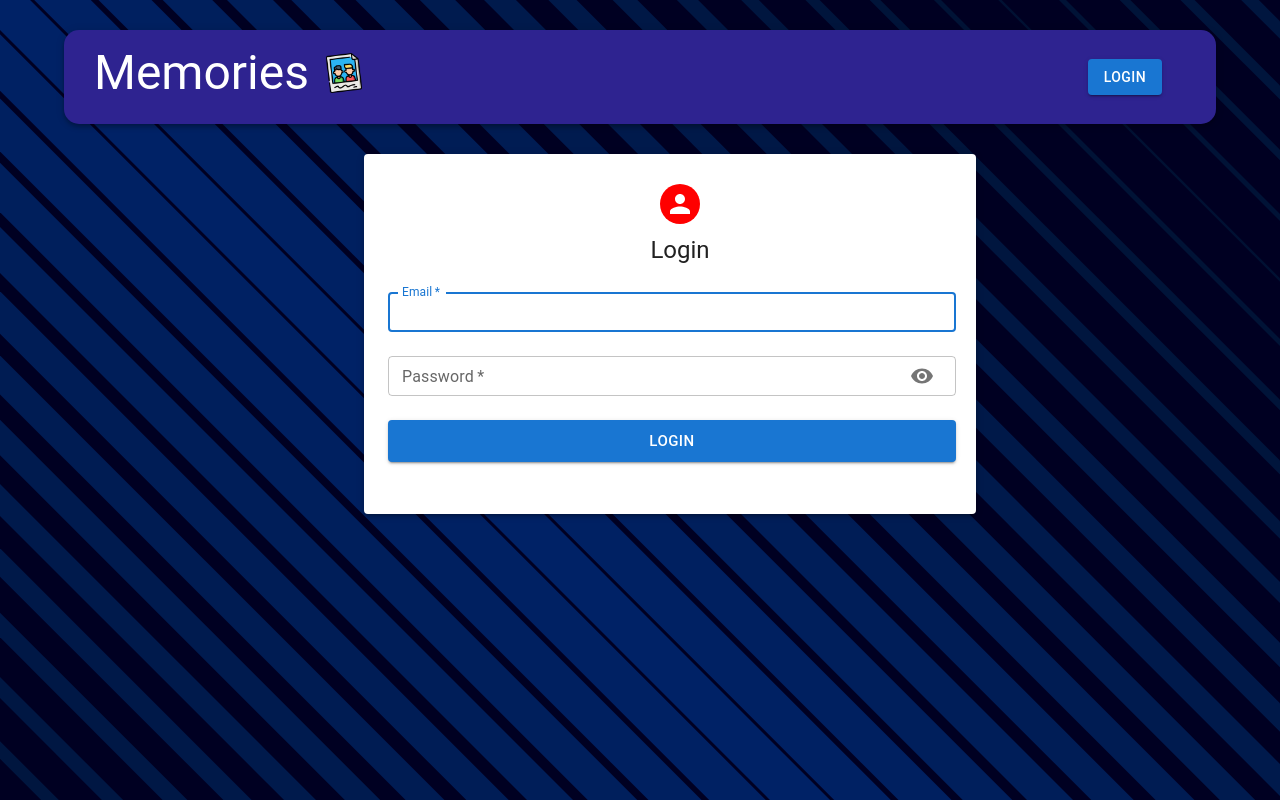
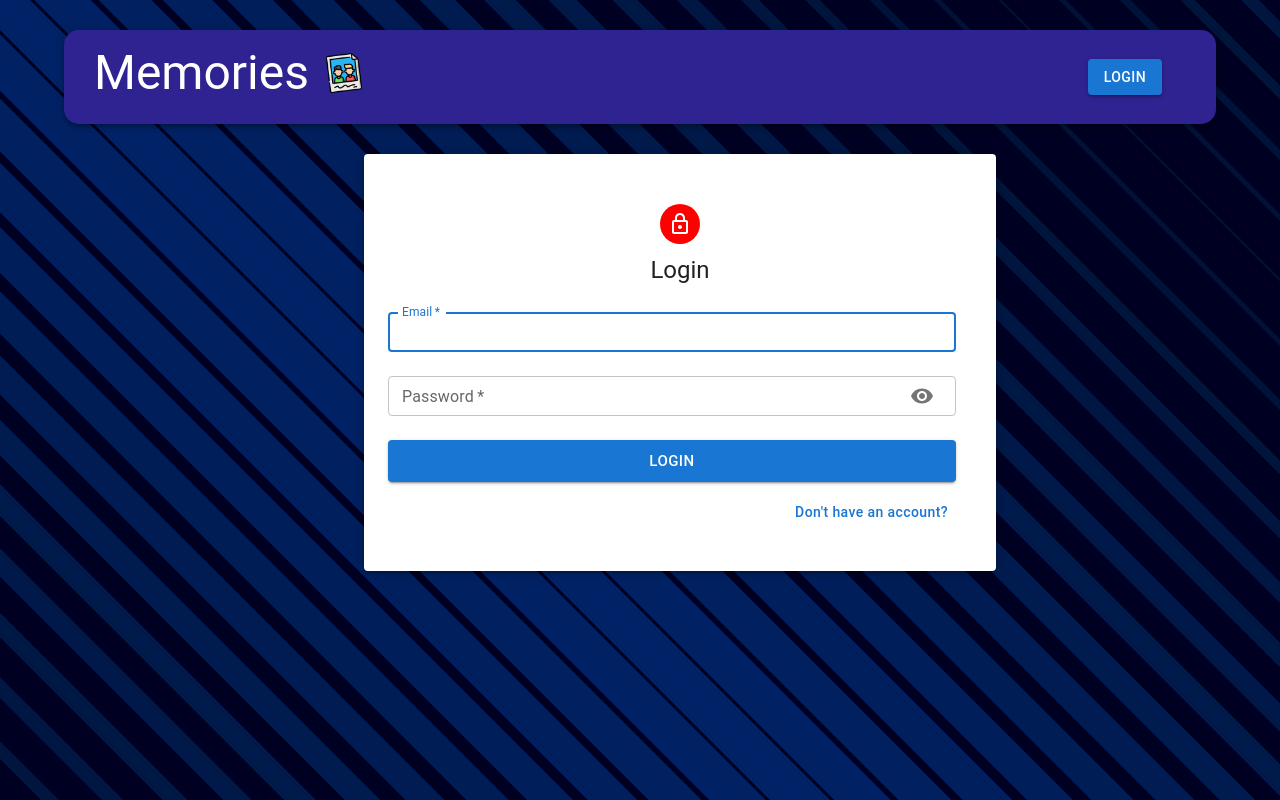
Before and after one commit to imfranz25/memories-app, a React (Create React App) app in the folder client/: page /auth in a window 1280 px wide. Built offline with nearby package versions, Linux system fonts and the light colour scheme.

Commit message:
fix: fix style bug with common names -> apply filename identifier

```diff
--- a/client/src/components/Auth/Auth.js
+++ b/client/src/components/Auth/Auth.js
@@ -1,19 +1,25 @@
 // Modules
 import { Container, Avatar, Paper, Grid, Typography, Button } from '@mui/material';
+import LockOutlinedIcon from '@mui/icons-material/LockOutlined';
+import AccountCircleOutlinedIcon from '@mui/icons-material/AccountCircleOutlined';
 
 // Styles
-import './styles.css';
+import './auth.css';
 
 // Components
 import Input from './Input';
 import { useState } from 'react';
 
 function Auth() {
-  const isRegister = false;
   const [showPassword, setShowPassword] = useState(false);
+  const [isRegister, toggleForm] = useState(false);
 
   const handleShowPassword = () => {
     setShowPassword(!showPassword);
+  };
+
+  const switchMode = () => {
+    toggleForm(!isRegister);
   };
 
   const handleSubmit = () => {};
@@ -22,10 +28,12 @@ function Auth() {
 
   return (
     <Container component="main" maxWidth="sm">
-      <Paper elevation={3} className="paper">
-        <Avatar className="avatar">{/* <LookOutlined /> */}</Avatar>
+      <Paper elevation={3} className="paper__auth">
+        <Avatar className="avatar__auth">
+          {isRegister ? <AccountCircleOutlinedIcon /> : <LockOutlinedIcon />}
+        </Avatar>
         <Typography variant="h5">{isRegister ? 'Register' : 'Login'}</Typography>
-        <form className="form" onSubmit={handleSubmit}>
+        <form className="form__auth" onSubmit={handleSubmit}>
           <Grid container spacing={2}>
             {isRegister && (
               <>
@@ -72,12 +80,19 @@ function Auth() {
               type="submit"
               variant="contained"
               color="primary"
-              className="btn-submit"
+              className="btn-submit__auth"
               size="large"
               fullWidth
             >
               {isRegister ? 'Register' : 'Login'}
             </Button>
+            <Grid justifyContent="flex-end" container>
+              <Grid item>
+                <Button onClick={switchMode} style={{ textTransform: 'unset' }}>
+                  {isRegister ? 'Already have an account?' : "Don't have an account?"}
+                </Button>
+              </Grid>
+            </Grid>
           </Grid>
         </form>
       </Paper>
--- a/client/src/components/Auth/Input.js
+++ b/client/src/components/Auth/Input.js
@@ -13,7 +13,7 @@ function Input({ half, name, handleChange, label, autoFocus, type, handleShowPas
         label={label}
         autoFocus={autoFocus}
         type={type}
-        className="input-field"
+        className="input-field__auth"
         fullWidth
         required
         InputProps={
--- a/client/src/components/Auth/styles.css
+++ b/client/src/components/Auth/auth.css
@@ -1,31 +1,27 @@
-.paper {
+.paper__auth {
   width: 100%;
   margin-top: 8px;
   display: flex;
   flex-direction: column;
   align-items: center;
-  padding-left: 40px;
+  padding: 40px;
 }
 
-.avatar {
+.avatar__auth {
   margin: 10px;
   background-color: red !important;
 }
 
-.form {
+.form__auth {
   width: 100%;
   margin-top: 30px;
 }
 
-.submit {
-  margin: 5px;
-}
-
-.google-button {
+.google-button__auth {
   margin-bottom: 20px
 }
 
-.input-field,
-.btn-submit {
+.input-field__auth,
+.btn-submit__auth {
   margin: 12px 0 !important;
 }
--- a/client/src/components/Form/Form.js
+++ b/client/src/components/Form/Form.js
@@ -7,7 +7,7 @@ import FileBase from 'react-file-base64';
 import { createPost, updatePost } from '../../actions/posts';
 
 // Resources
-import './style.css';
+import './form-post.css';
 
 function Form({ setCurrentPostId, currentPostId }) {
   const dispatch = useDispatch();
@@ -53,8 +53,8 @@ function Form({ setCurrentPostId, currentPostId }) {
   }, [currentPostId, post]);
 
   return (
-    <Paper className="paper">
-      <form autoComplete="off" className="form" onSubmit={handleSubmit} noValidate>
+    <Paper className="paper__form-post">
+      <form autoComplete="off" className="form-post__form-post" onSubmit={handleSubmit} noValidate>
         <Typography variant="h6">{currentPostId ? 'Editing' : 'Creating'} a Memory</Typography>
         <TextField
           name="creator"
@@ -62,7 +62,7 @@ function Form({ setCurrentPostId, currentPostId }) {
           variant="outlined"
           value={postData.creator}
           onChange={(e) => setPostData({ ...postData, creator: e.target.value })}
-          className="text-field"
+          className="text-field__form-post"
           fullWidth
         />
         <TextField
@@ -71,7 +71,7 @@ function Form({ setCurrentPostId, currentPostId }) {
           variant="outlined"
           value={postData.title}
           onChange={(e) => setPostData({ ...postData, title: e.target.value })}
-          className="text-field"
+          className="text-field__form-post"
           fullWidth
         />
         <TextField
@@ -80,7 +80,7 @@ function Form({ setCurrentPostId, currentPostId }) {
           variant="outlined"
           value={postData.tags}
           onChange={(e) => setPostData({ ...postData, tags: e.target.value })}
-          className="text-field"
+          className="text-field__form-post"
           fullWidth
         />
         <TextField
@@ -91,10 +91,10 @@ function Form({ setCurrentPostId, currentPostId }) {
           rows={4}
           value={postData.message}
           onChange={(e) => setPostData({ ...postData, message: e.target.value })}
-          className="text-field"
+          className="text-field__form-post"
           fullWidth
         />
-        <div className="file-input">
+        <div className="file-input__form-post">
           <FileBase
             type="file"
             multiple={false}
@@ -106,7 +106,7 @@ function Form({ setCurrentPostId, currentPostId }) {
           variant="contained"
           color="primary"
           size="large"
-          className="button-submit"
+          className="button-submit__form-post"
           fullWidth
         >
           Submit
@@ -116,7 +116,7 @@ function Form({ setCurrentPostId, currentPostId }) {
           color="secondary"
           size="smail"
           onClick={clearForm}
-          className="button-submit"
+          className="button-submit__form-post"
           fullWidth
         >
           Clear
--- /dev/null
+++ b/client/src/components/Form/form-post.css
@@ -0,0 +1,20 @@
+.paper__form-post {
+  padding: 20px;
+}
+
+.form__form-post {
+  padding: 20px;
+  display: flex;
+  flex-wrap: wrap;
+  justify-content: center;
+}
+
+.file-input__form-post {
+  width: 97%;
+  margin: 10px 0;
+}
+
+.button-submit__form-post,
+.text-field__form-post {
+  margin: 5px 0 !important;
+}
--- a/client/src/components/Form/style.css
+++ /dev/null
@@ -1,20 +0,0 @@
-.paper {
-  padding: 20px;
-}
-
-.form {
-  display: flex;
-  flex-wrap: wrap;
-  justify-content: center;
-  padding-bottom: 20px;
-}
-
-.file-input {
-  width: 97%;
-  margin: 5px 20px;
-}
-
-.button-submit,
-.text-field {
-  margin: 5px 20px !important;
-}
```
